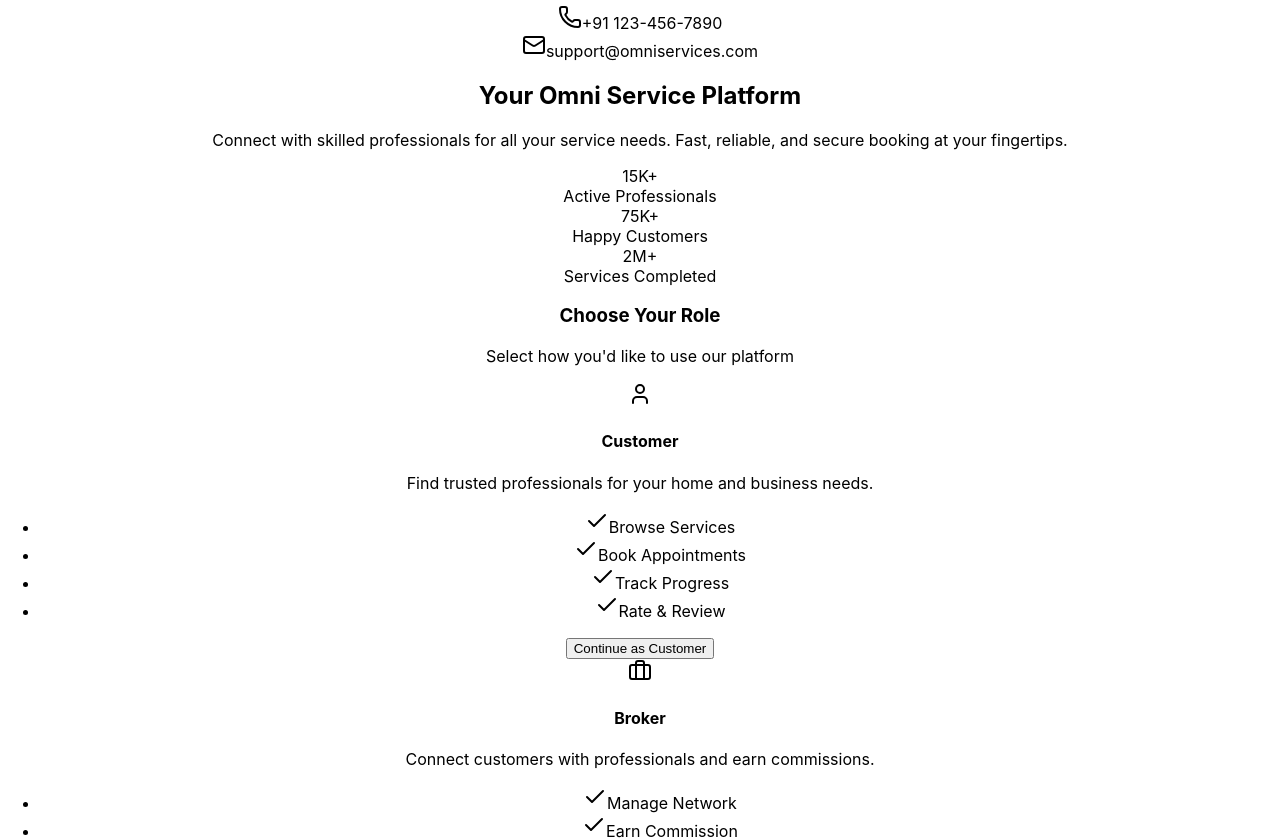
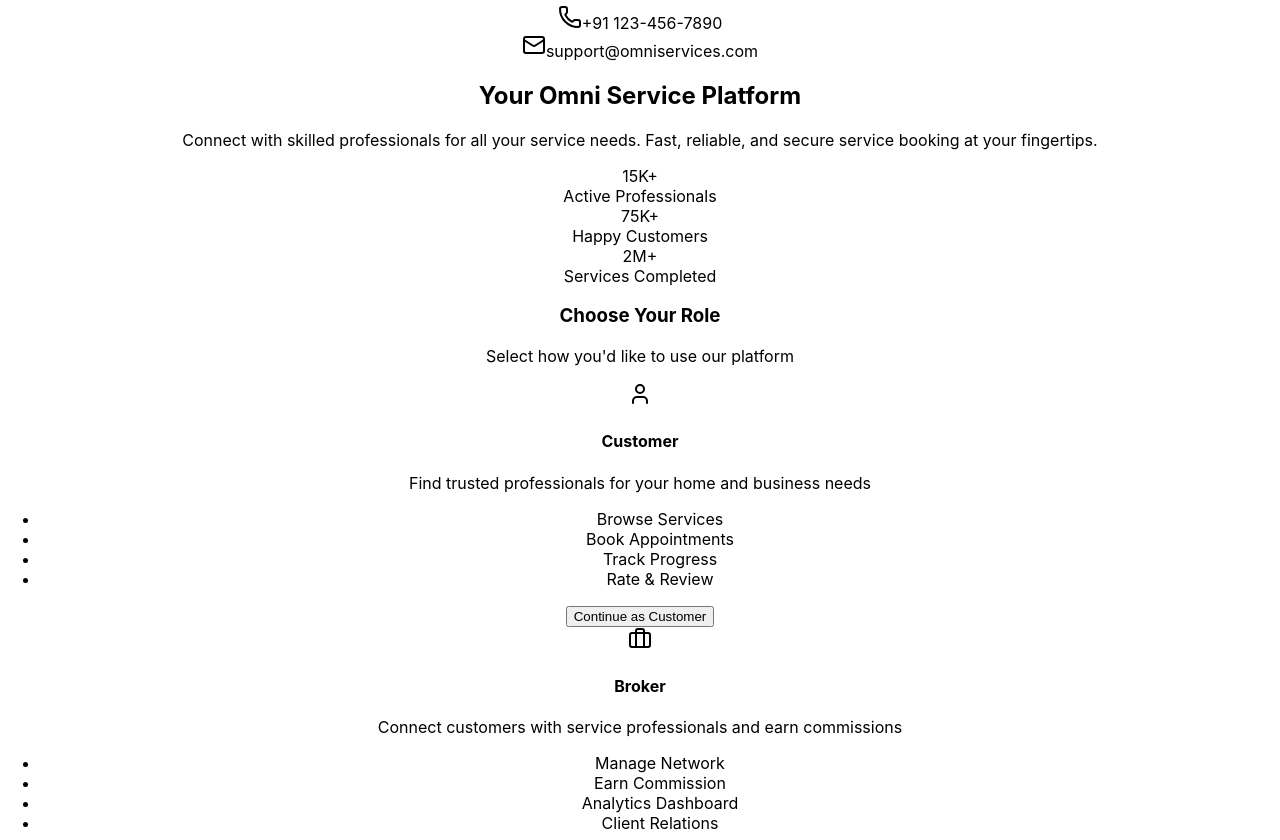
Before and after one commit to Aman-Singh-Kunwar/Omni, a React (Create React App) app: page / in a window 1280 px wide. Shown: the part 580-1420 px from the top of the page. Built offline with nearby package versions, Linux system fonts and the light colour scheme.

Commit message:
land page up

```diff
--- a/src/components/landing/LandingPage.jsx
+++ b/src/components/landing/LandingPage.jsx
@@ -1,18 +1,52 @@
 import React, { useState } from 'react';
+import { useNavigate } from 'react-router-dom';
+import { User, Briefcase, Wrench, Phone, Mail, MapPin, Star, Clock, Shield } from 'lucide-react';
 import omniLogo from '../../assets/images/omni-logo.png';
-import { User, Briefcase, Wrench, Phone, Mail, MapPin, Star, Clock, Shield, Check } from 'lucide-react';
 
 const LandingPage = () => {
   const [selectedUserType, setSelectedUserType] = useState(null);
   const [showLoginModal, setShowLoginModal] = useState(false);
+  const navigate = useNavigate();
 
   const userTypes = [
-        { id: 'customer', title: 'Customer', description: 'Find trusted professionals for your home and business needs.', icon: User, color: 'from-blue-500 to-blue-600', hoverColor: 'hover:shadow-blue-300/40', features: ['Browse Services', 'Book Appointments', 'Track Progress', 'Rate & Review'] },
-        { id: 'broker', title: 'Broker', description: 'Connect customers with professionals and earn commissions.', icon: Briefcase, color: 'from-green-500 to-green-600', hoverColor: 'hover:shadow-green-300/40', features: ['Manage Network', 'Earn Commission', 'Analytics Dashboard', 'Client Relations'] },
-        { id: 'worker', title: 'Service Provider', description: 'Offer your professional services and grow your business.', icon: Wrench, color: 'from-purple-500 to-purple-600', hoverColor: 'hover:shadow-purple-300/40', features: ['List Services', 'Manage Bookings', 'Receive Payments', 'Build Reputation'] },
+    {
+      id: 'customer',
+      title: 'Customer',
+      description: 'Find trusted professionals for your home and business needs',
+      icon: User,
+      color: 'from-blue-500 to-blue-600',
+      features: ['Browse Services', 'Book Appointments', 'Track Progress', 'Rate & Review'],
+    },
+    {
+      id: 'broker',
+      title: 'Broker',
+      description: 'Connect customers with service professionals and earn commissions',
+      icon: Briefcase,
+      color: 'from-green-500 to-green-600',
+      features: ['Manage Network', 'Earn Commission', 'Analytics Dashboard', 'Client Relations'],
+    },
+    {
+      id: 'worker',
+      title: 'Service Provider',
+      description: 'Offer your professional services and grow your business',
+      icon: Wrench,
+      color: 'from-purple-500 to-purple-600',
+      features: ['List Services', 'Manage Bookings', 'Receive Payments', 'Build Reputation'],
+    },
   ];
 
-    const services = ['Plumber', 'Electrician', 'Carpenter', 'Painter', 'AC Repair', 'Cleaning', 'Gardening', 'Appliance Repair', 'Pest Control', 'Home Security'];
+  const services = [
+    'Plumber',
+    'Electrician',
+    'Carpenter',
+    'Painter',
+    'AC Repair',
+    'Cleaning',
+    'Gardening',
+    'Appliance Repair',
+    'Pest Control',
+    'Home Security',
+  ];
 
   const handleUserTypeSelect = (userType) => {
     setSelectedUserType(userType);
@@ -20,18 +54,15 @@ const LandingPage = () => {
   };
 
   const handleLogin = () => {
-        if (selectedUserType) {
-            // GitHub Pages/static hosting friendly navigation
-            window.location.href = `#/${selectedUserType}`;
-        }
+    navigate(`/${selectedUserType}`);
     setShowLoginModal(false);
     setSelectedUserType(null);
   };
 
   return (
-        <div className="min-h-screen bg-gray-50">
+    <div className="min-h-screen bg-gradient-to-br from-gray-50 to-gray-100">
       {/* Header */}
-            <header className="bg-white/80 shadow-sm border-b backdrop-blur-md sticky top-0 z-50">
+      <header className="bg-white shadow-sm border-b">
         <div className="max-w-7xl mx-auto px-4 sm:px-6 lg:px-8">
           <div className="flex justify-between items-center py-4">
             <div className="flex items-center space-x-2">
@@ -39,66 +70,91 @@ const LandingPage = () => {
               <h1 className="text-2xl font-bold text-gray-900">Omni</h1>
             </div>
             <div className="hidden sm:flex items-center space-x-6 text-sm text-gray-600">
-                            <div className="flex items-center space-x-1.5"><Phone className="w-4 h-4" /><span>+91 123-456-7890</span></div>
-                            <div className="flex items-center space-x-1.5"><Mail className="w-4 h-4" /><span>support@omniservices.com</span></div>
+              <div className="flex items-center space-x-1">
+                <Phone className="w-4 h-4" />
+                <span>+91 123-456-7890</span>
+              </div>
+              <div className="flex items-center space-x-1">
+                <Mail className="w-4 h-4" />
+                <span>support@omniservices.com</span>
+              </div>
             </div>
           </div>
         </div>
       </header>
 
       {/* Hero Section */}
-            <section className="py-20 sm:py-24 px-4">
+      <section className="py-16 px-4">
         <div className="max-w-7xl mx-auto text-center">
-                    <h2 className="text-4xl sm:text-5xl lg:text-6xl font-extrabold text-gray-900 mb-6 leading-tight">
+          <h2 className="text-5xl font-bold text-gray-900 mb-6">
             Your <span className="bg-gradient-to-r from-blue-600 to-purple-600 bg-clip-text text-transparent">Omni</span> Service Platform
           </h2>
-                    <p className="text-lg sm:text-xl text-gray-600 mb-10 max-w-3xl mx-auto">
-                        Connect with skilled professionals for all your service needs. Fast, reliable, and secure booking at your fingertips.
+          <p className="text-xl text-gray-600 mb-8 max-w-3xl mx-auto">
+            Connect with skilled professionals for all your service needs. Fast, reliable, and secure service booking at your fingertips.
           </p>
-                    <div className="flex flex-col sm:flex-row justify-center items-center space-y-6 sm:space-y-0 sm:space-x-12 mb-16">
-                        <div className="text-center"><div className="text-3xl font-bold text-blue-600">15K+</div><div className="text-sm text-gray-500 mt-1">Active Professionals</div></div>
-                        <div className="text-center"><div className="text-3xl font-bold text-green-600">75K+</div><div className="text-sm text-gray-500 mt-1">Happy Customers</div></div>
-                        <div className="text-center"><div className="text-3xl font-bold text-purple-600">2M+</div><div className="text-sm text-gray-500 mt-1">Services Completed</div></div>
+          <div className="flex justify-center space-x-8 mb-12">
+            <div className="text-center">
+              <div className="text-3xl font-bold text-blue-600">15K+</div>
+              <div className="text-sm text-gray-500">Active Professionals</div>
+            </div>
+            <div className="text-center">
+              <div className="text-3xl font-bold text-green-600">75K+</div>
+              <div className="text-sm text-gray-500">Happy Customers</div>
+            </div>
+            <div className="text-center">
+              <div className="text-3xl font-bold text-purple-600">2M+</div>
+              <div className="text-sm text-gray-500">Services Completed</div>
+            </div>
           </div>
         </div>
       </section>
 
       {/* User Type Selection */}
-            <section className="py-20 px-4 bg-white">
+      <section className="py-16 px-4 bg-white">
         <div className="max-w-7xl mx-auto">
           <h3 className="text-3xl font-bold text-center text-gray-900 mb-4">Choose Your Role</h3>
           <p className="text-center text-gray-600 mb-12">Select how you'd like to use our platform</p>
           <div className="grid md:grid-cols-3 gap-8">
-                        {userTypes.map((type) => (
-                            <div key={type.id} onClick={() => handleUserTypeSelect(type.id)} className={`bg-white border border-gray-200 rounded-2xl p-8 hover:shadow-2xl ${type.hoverColor} transition-all duration-300 cursor-pointer transform hover:-translate-y-2 flex flex-col`}>
-                                <div className={`w-16 h-16 bg-gradient-to-r ${type.color} rounded-xl flex items-center justify-center mb-6 self-start`}>
-                                    <type.icon className="w-8 h-8 text-white" />
+            {userTypes.map((type) => {
+              const IconComponent = type.icon;
+              return (
+                <div
+                  key={type.id}
+                  className="bg-gradient-to-br from-gray-50 to-white border border-gray-200 rounded-2xl p-8 hover:shadow-xl transition-all duration-300 cursor-pointer transform hover:-translate-y-1"
+                  onClick={() => handleUserTypeSelect(type.id)}
+                >
+                  <div className={`w-16 h-16 bg-gradient-to-r ${type.color} rounded-xl flex items-center justify-center mb-6 mx-auto`}>
+                    <IconComponent className="w-8 h-8 text-white" />
                   </div>
-                                <h4 className="text-2xl font-bold text-gray-900 mb-4">{type.title}</h4>
-                                <p className="text-gray-600 mb-6 flex-grow">{type.description}</p>
-                                <ul className="space-y-3 mb-8">
+                  <h4 className="text-2xl font-bold text-gray-900 text-center mb-4">{type.title}</h4>
+                  <p className="text-gray-600 text-center mb-6">{type.description}</p>
+                  <ul className="space-y-2 mb-8">
                     {type.features.map((feature, index) => (
-                                        <li key={index} className="flex items-center text-sm text-gray-700"><Check className="w-4 h-4 text-green-500 mr-3" />{feature}</li>
+                      <li key={index} className="flex items-center text-sm text-gray-600">
+                        <div className="w-2 h-2 bg-blue-500 rounded-full mr-3"></div>
+                        {feature}
+                      </li>
                     ))}
                   </ul>
-                                <button className={`w-full mt-auto bg-gradient-to-r ${type.color} text-white py-3 px-6 rounded-lg font-semibold hover:opacity-90 transition-opacity`}>
+                  <button className={`w-full bg-gradient-to-r ${type.color} text-white py-3 px-6 rounded-lg font-semibold hover:opacity-90 transition-opacity`}>
                     Continue as {type.title}
                   </button>
                 </div>
-                        ))}
+              );
+            })}
           </div>
         </div>
       </section>
 
       {/* Services Preview */}
-            <section className="py-20 px-4">
+      <section className="py-16 px-4">
         <div className="max-w-7xl mx-auto">
           <h3 className="text-3xl font-bold text-center text-gray-900 mb-4">Services We Offer</h3>
-                    <p className="text-center text-gray-600 mb-12">Professional services for every need, available now in Dehradun.</p>
-                    <div className="flex flex-wrap justify-center gap-4">
+          <p className="text-center text-gray-600 mb-12">Professional services for every need</p>
+          <div className="grid grid-cols-2 md:grid-cols-5 gap-4">
             {services.map((service, index) => (
-                            <div key={index} className="bg-white rounded-full py-2 px-5 text-center shadow-sm border hover:shadow-md transition-shadow cursor-pointer">
-                                <div className="font-semibold text-gray-800">{service}</div>
+              <div key={index} className="bg-white rounded-lg p-4 text-center shadow-sm border hover:shadow-md transition-shadow">
+                <div className="text-lg font-semibold text-gray-800">{service}</div>
               </div>
             ))}
           </div>
@@ -106,21 +162,27 @@ const LandingPage = () => {
       </section>
 
       {/* Features */}
-            <section className="py-20 px-4 bg-white">
+      <section className="py-16 px-4 bg-white">
         <div className="max-w-7xl mx-auto">
-                    <div className="grid md:grid-cols-3 gap-10 text-center">
+          <div className="grid md:grid-cols-3 gap-8 text-center">
             <div>
-                            <div className="w-16 h-16 bg-blue-100 rounded-full flex items-center justify-center mx-auto mb-4"><Clock className="w-8 h-8 text-blue-600" /></div>
+              <div className="w-16 h-16 bg-blue-100 rounded-full flex items-center justify-center mx-auto mb-4">
+                <Clock className="w-8 h-8 text-blue-600" />
+              </div>
               <h4 className="text-xl font-bold text-gray-900 mb-2">24/7 Availability</h4>
               <p className="text-gray-600">Book services anytime, anywhere with our round-the-clock platform.</p>
             </div>
             <div>
-                            <div className="w-16 h-16 bg-green-100 rounded-full flex items-center justify-center mx-auto mb-4"><Star className="w-8 h-8 text-green-600" /></div>
+              <div className="w-16 h-16 bg-green-100 rounded-full flex items-center justify-center mx-auto mb-4">
+                <Star className="w-8 h-8 text-green-600" />
+              </div>
               <h4 className="text-xl font-bold text-gray-900 mb-2">Verified Professionals</h4>
               <p className="text-gray-600">All service providers are background-checked and highly rated.</p>
             </div>
             <div>
-                            <div className="w-16 h-16 bg-purple-100 rounded-full flex items-center justify-center mx-auto mb-4"><Shield className="w-8 h-8 text-purple-600" /></div>
+              <div className="w-16 h-16 bg-purple-100 rounded-full flex items-center justify-center mx-auto mb-4">
+                <Shield className="w-8 h-8 text-purple-600" />
+              </div>
               <h4 className="text-xl font-bold text-gray-900 mb-2">Secure Payments</h4>
               <p className="text-gray-600">Safe and secure payment processing with multiple options.</p>
             </div>
@@ -132,11 +194,22 @@ const LandingPage = () => {
       <footer className="bg-gray-900 text-white py-12 px-4">
         <div className="max-w-7xl mx-auto">
           <div className="grid grid-cols-1 md:grid-cols-4 gap-8">
+            {/* Brand Section */}
             <div className="flex flex-col items-center md:items-start">
-                            <div className="flex items-center space-x-2 mb-4"><img src={omniLogo} alt="Omni Logo" className="h-8 w-8 mr-2" /><h1 className="text-xl font-bold">Omni</h1></div>
-                            <p className="text-gray-300 text-sm text-center md:text-left">Your trusted platform for connecting with skilled professionals. Fast, reliable, and secure.</p>
-                            <div className="flex items-center space-x-1.5 text-gray-400 mt-4"><MapPin className="w-4 h-4" /><span>Serving across India</span></div>
+              <div className="flex items-center space-x-2 mb-4">
+                <img src={omniLogo} alt="Omni Logo" className="h-8 w-8" />
+                <h1 className="text-xl font-bold">Omni</h1>
               </div>
+              <p className="text-gray-300 text-sm text-center md:text-left">
+                Your trusted platform for connecting with skilled professionals. Fast, reliable, and secure service booking.
+              </p>
+              <div className="flex items-center space-x-1 text-gray-400 mt-4">
+                <MapPin className="w-4 h-4" />
+                <span>Serving across India</span>
+              </div>
+            </div>
+
+            {/* Quick Links */}
             <div>
               <h4 className="text-lg font-semibold mb-4 text-center md:text-left">Quick Links</h4>
               <ul className="space-y-2 text-sm text-center md:text-left">
@@ -146,6 +219,8 @@ const LandingPage = () => {
                 <li><a href="#" className="text-gray-300 hover:text-white transition-colors">Pricing</a></li>
               </ul>
             </div>
+
+            {/* Support */}
             <div>
               <h4 className="text-lg font-semibold mb-4 text-center md:text-left">Support</h4>
               <ul className="space-y-2 text-sm text-center md:text-left">
@@ -155,35 +230,70 @@ const LandingPage = () => {
                 <li><a href="#" className="text-gray-300 hover:text-white transition-colors">Terms of Service</a></li>
               </ul>
             </div>
+
+            {/* Social Media */}
             <div>
               <h4 className="text-lg font-semibold mb-4 text-center md:text-left">Connect With Us</h4>
               <div className="flex justify-center md:justify-start space-x-4">
                 <a href="#" className="text-gray-300 hover:text-white transition-colors">Facebook</a>
                 <a href="#" className="text-gray-300 hover:text-white transition-colors">Twitter</a>
                 <a href="#" className="text-gray-300 hover:text-white transition-colors">Instagram</a>
+                <a href="#" className="text-gray-300 hover:text-white transition-colors">LinkedIn</a>
               </div>
             </div>
           </div>
-                    <div className="border-t border-gray-800 mt-8 pt-6 text-center text-gray-400 text-sm"><p>&copy; 2025 Omni. All rights reserved.</p></div>
+
+          {/* Copyright */}
+          <div className="border-t border-gray-800 mt-8 pt-6 text-center text-gray-400 text-sm">
+            <p>&copy; 2025 Omni. All rights reserved.</p>
+          </div>
         </div>
       </footer>
 
       {/* Login Modal */}
       {showLoginModal && (
-                <div className="fixed inset-0 bg-black bg-opacity-60 backdrop-blur-sm flex items-center justify-center z-50 p-4">
+        <div className="fixed inset-0 bg-black bg-opacity-50 flex items-center justify-center z-50 p-4">
           <div className="bg-white rounded-2xl p-8 max-w-md w-full">
             <h3 className="text-2xl font-bold text-gray-900 mb-6 text-center">
               {selectedUserType && userTypes.find((type) => type.id === selectedUserType)?.title} Login
             </h3>
             <div className="space-y-4">
-                            <div><label className="block text-sm font-medium text-gray-700 mb-1">Email</label><input type="email" className="w-full px-3 py-2 border border-gray-300 rounded-lg focus:ring-2 focus:ring-blue-500" placeholder="Enter your email"/></div>
-                            <div><label className="block text-sm font-medium text-gray-700 mb-1">Password</label><input type="password" className="w-full px-3 py-2 border border-gray-300 rounded-lg focus:ring-2 focus:ring-blue-500" placeholder="Enter your password"/></div>
+              <div>
+                <label className="block text-sm font-medium text-gray-700 mb-1">Email</label>
+                <input
+                  type="email"
+                  className="w-full px-3 py-2 border border-gray-300 rounded-lg focus:ring-2 focus:ring-blue-500 focus:border-blue-500"
+                  placeholder="Enter your email"
+                />
+              </div>
+              <div>
+                <label className="block text-sm font-medium text-gray-700 mb-1">Password</label>
+                <input
+                  type="password"
+                  className="w-full px-3 py-2 border border-gray-300 rounded-lg focus:ring-2 focus:ring-blue-500 focus:border-blue-500"
+                  placeholder="Enter your password"
+                />
+              </div>
             </div>
             <div className="flex space-x-4 mt-6">
-                            <button type="button" onClick={() => setShowLoginModal(false)} className="flex-1 px-4 py-2 border border-gray-300 text-gray-700 rounded-lg hover:bg-gray-50 font-semibold">Cancel</button>
-                            <button type="button" onClick={handleLogin} className="flex-1 px-4 py-2 bg-blue-600 text-white rounded-lg hover:bg-blue-700 font-semibold">Login</button>
+              <button
+                type="button"
+                onClick={() => setShowLoginModal(false)}
+                className="flex-1 px-4 py-2 border border-gray-300 text-gray-700 rounded-lg hover:bg-gray-50"
+              >
+                Cancel
+              </button>
+              <button
+                type="button"
+                onClick={handleLogin}
+                className="flex-1 px-4 py-2 bg-blue-600 text-white rounded-lg hover:bg-blue-700"
+              >
+                Login
+              </button>
             </div>
-                        <p className="text-center text-sm text-gray-500 mt-4">Don't have an account? <a href="#" className="text-blue-600 hover:underline font-semibold">Sign up</a></p>
+            <p className="text-center text-sm text-gray-500 mt-4">
+              Don't have an account? <a href="#" className="text-blue-600 hover:underline">Sign up</a>
+            </p>
           </div>
         </div>
       )}
```
Lines whose indentation alone changed are shown as unchanged.
